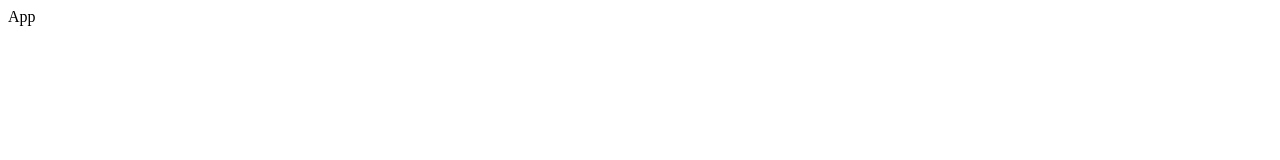
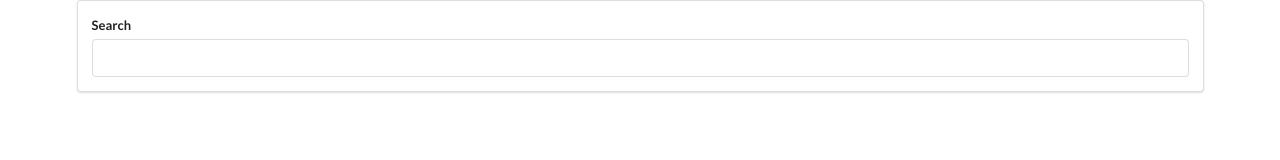
Before and after one commit to sadkanuos/video-search, a React (Create React App) app: page / in a window 1280 px wide. Shown: the top 160 px of the page. Built offline with nearby package versions, Linux system fonts and the light colour scheme.

Commit message:
Hooking up Semantic-ui

```diff
--- a/public/index.html
+++ b/public/index.html
@@ -9,6 +9,7 @@
       name="description"
       content="Web site created using create-react-app"
     />
+    <link rel="stylesheet" href="https://cdnjs.cloudflare.com/ajax/libs/semantic-ui/2.5.0/semantic.min.css" integrity="sha512-KXol4x3sVoO+8ZsWPFI/r5KBVB/ssCGB5tsv2nVOKwLg33wTFP3fmnXa47FdSVIshVTgsYk/1734xSk9aFIa4A==" crossorigin="anonymous" referrerpolicy="no-referrer" />
     <link rel="apple-touch-icon" href="%PUBLIC_URL%/logo192.png" />
     <!--
       manifest.json provides metadata used when your web app is installed on a
--- a/src/components/App.js
+++ b/src/components/App.js
@@ -1,8 +1,12 @@
 import React from "react";
+import SearchBar from "./SearchBar";
 
 class App extends React.Component{
     render(){
-        return <div>App</div>;
+        return (
+        <div className="ui container">
+            <SearchBar/>
+        </div>);
     }
 }
 
--- /dev/null
+++ b/src/components/SearchBar.js
@@ -0,0 +1,24 @@
+import React from "react";
+
+class SearchBar extends React.Component{
+    state = { input: '' };
+
+    onInputChange = (event) => {
+        this.setState({ input: event.target.value });
+    };
+
+    render(){
+        return (
+        <div className="search-bar ui segment">
+            <form className="ui form">
+                <div className="field">
+                    <label>Search</label>
+                    <input type="text" value={this.state.input} onChange={this.onInputChange}/>
+                </div>
+            </form>
+        </div>
+        );
+    }
+}
+
+export default SearchBar
```
